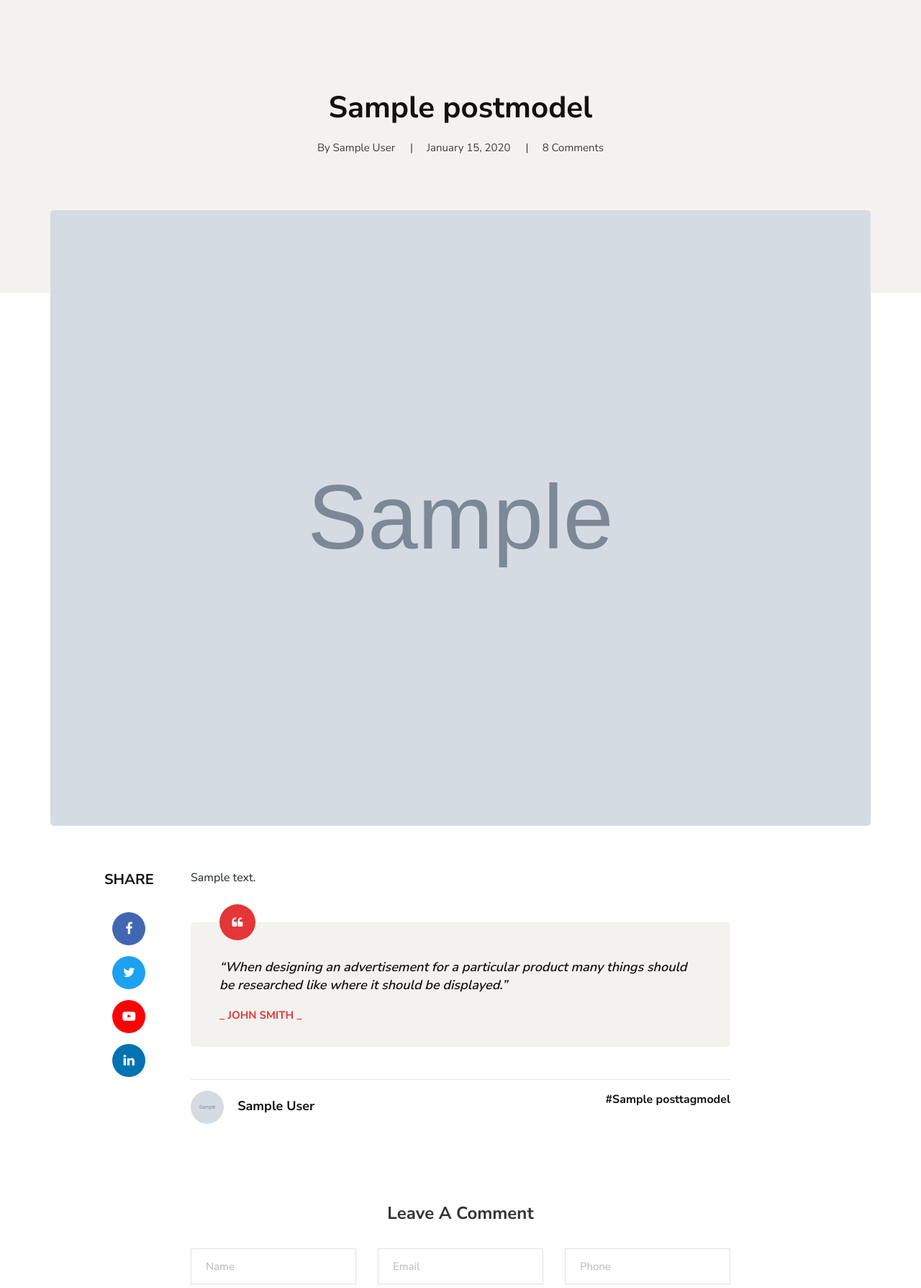
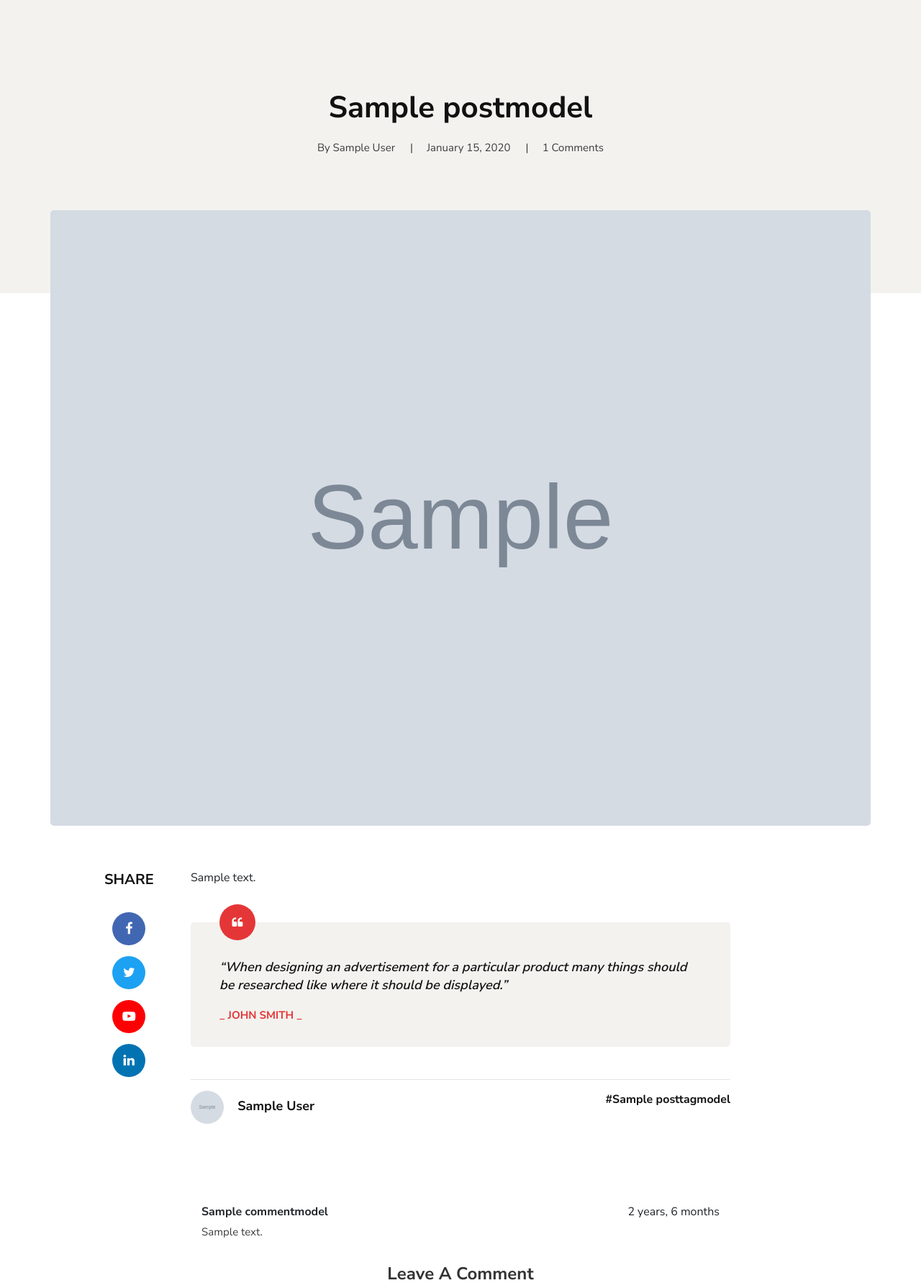
Before and after one commit to shamsiddindev/online_shop, a Django app: page /blog/1/post/ in a window 1280 px wide. Shown: the part 131-1920 px from the top of the page at 72% size. Run offline with Django 4.2, Linux system fonts and the light colour scheme; tables that the repository leaves empty hold one stand-in row (values such as "Sample post"); grey boxes marked "Sample" are stand-in pictures; some libraries are stand-ins or nearby versions.

Commit message:
blog comment done

```diff
--- a/blogs/models.py
+++ b/blogs/models.py
@@ -53,7 +53,7 @@ class CommentModel(models.Model):
     created_at = models.DateTimeField(auto_now_add=True, verbose_name=_('created at'))
 
     def __str__(self):
-        return self.name
+        return f"{self.name}\n{self.email}\n{self.phone}\n{self.comment}"
 
     class Meta:
         verbose_name = _('comment')
--- a/templates/blog-detail.html
+++ b/templates/blog-detail.html
@@ -13,7 +13,9 @@
                         <ul>
                             <li>By {{ object.auther.full_name }}</li>
                             <li>{{ object.created_at|date:"F d, Y" }}</li>
-                            <li>8 Comments</li>
+                            {% if object.comments.values %}
+                                <li>{{ object.comments.values.count }} Comments</li>
+                            {% endif %}
                         </ul>
                     </div>
                 </div>
@@ -86,13 +88,27 @@
                                 {% endif %}
                                 {% if object.get_previous_by_created_at %}
                                     <div class="col-lg-6 col-md-6 col-sm-6 {% if not object.get_next_by_created_at %}offset-6{% endif %}">
-                                        <a href="{% url 'blogs:detail' pk=object.get_previous_by_created_at.pk %}" class="blog__details__btns__item blog__details__btns__item--next">
+                                        <a href="{% url 'blogs:detail' pk=object.get_previous_by_created_at.pk %}"
+                                           class="blog__details__btns__item blog__details__btns__item--next">
                                             <p>Next Pod <span class="arrow_right"></span></p>
                                             <h5>{{ object.get_previous_by_created_at.title }}</h5>
                                         </a>
                                     </div>
                                 {% endif %}
                             </div>
+                        </div>
+                        <div class="container">
+                            {% for comment in object.comments.values %}
+                                <div class="row mb-3">
+                                    <div class="col-6"><strong>{{ comment.name }}</strong></div>
+                                    <div class="col-6 text-right">{{ comment.created_at|timesince }}</div>
+                                    <div class="col-12 mt-1">
+                                        <p>
+                                            {{ comment.comment }}
+                                        </p>
+                                    </div>
+                                </div>
+                            {% endfor %}
                         </div>
                         <div class="blog__details__comment">
                             <h4>Leave A Comment</h4>
```
